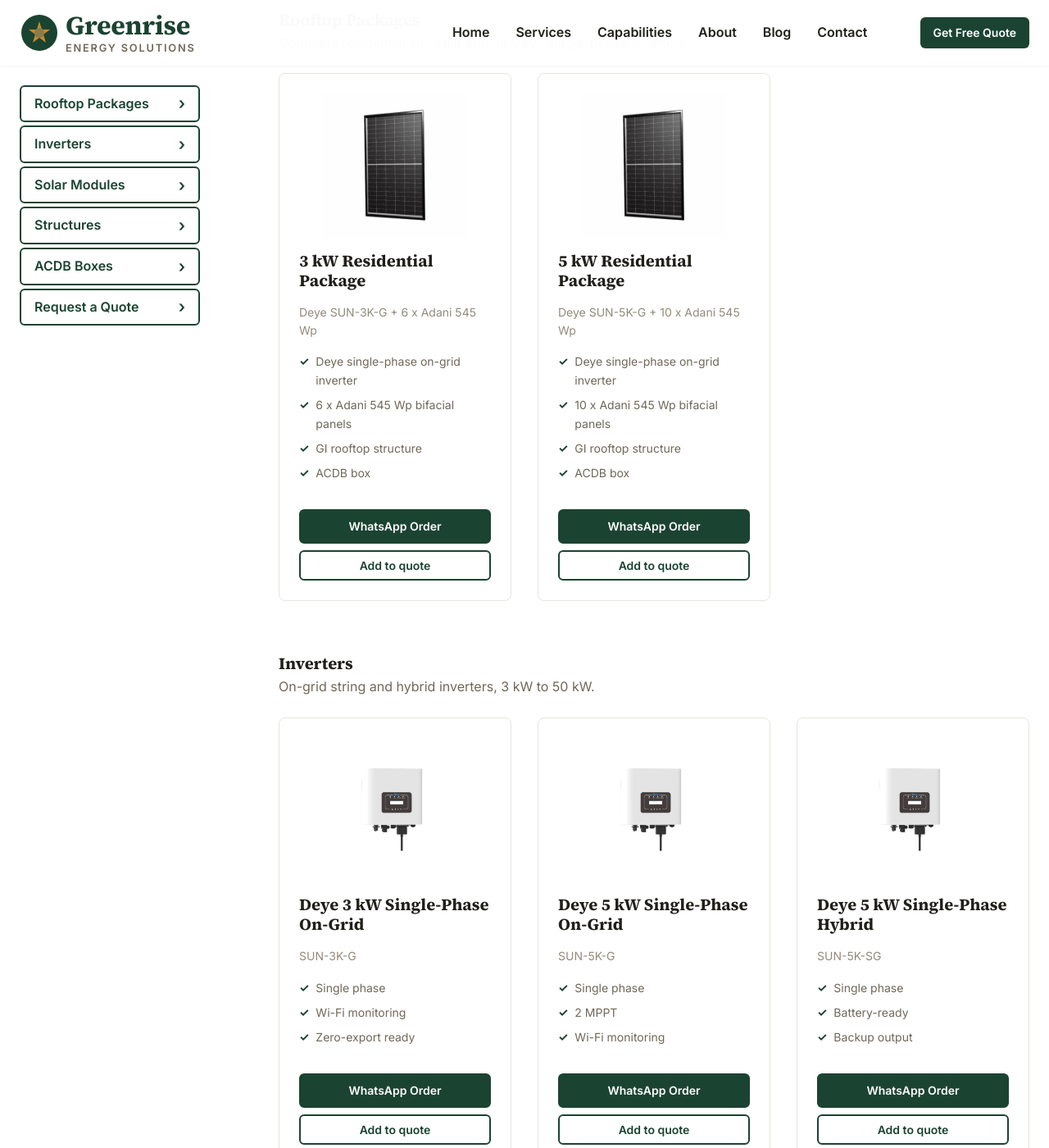
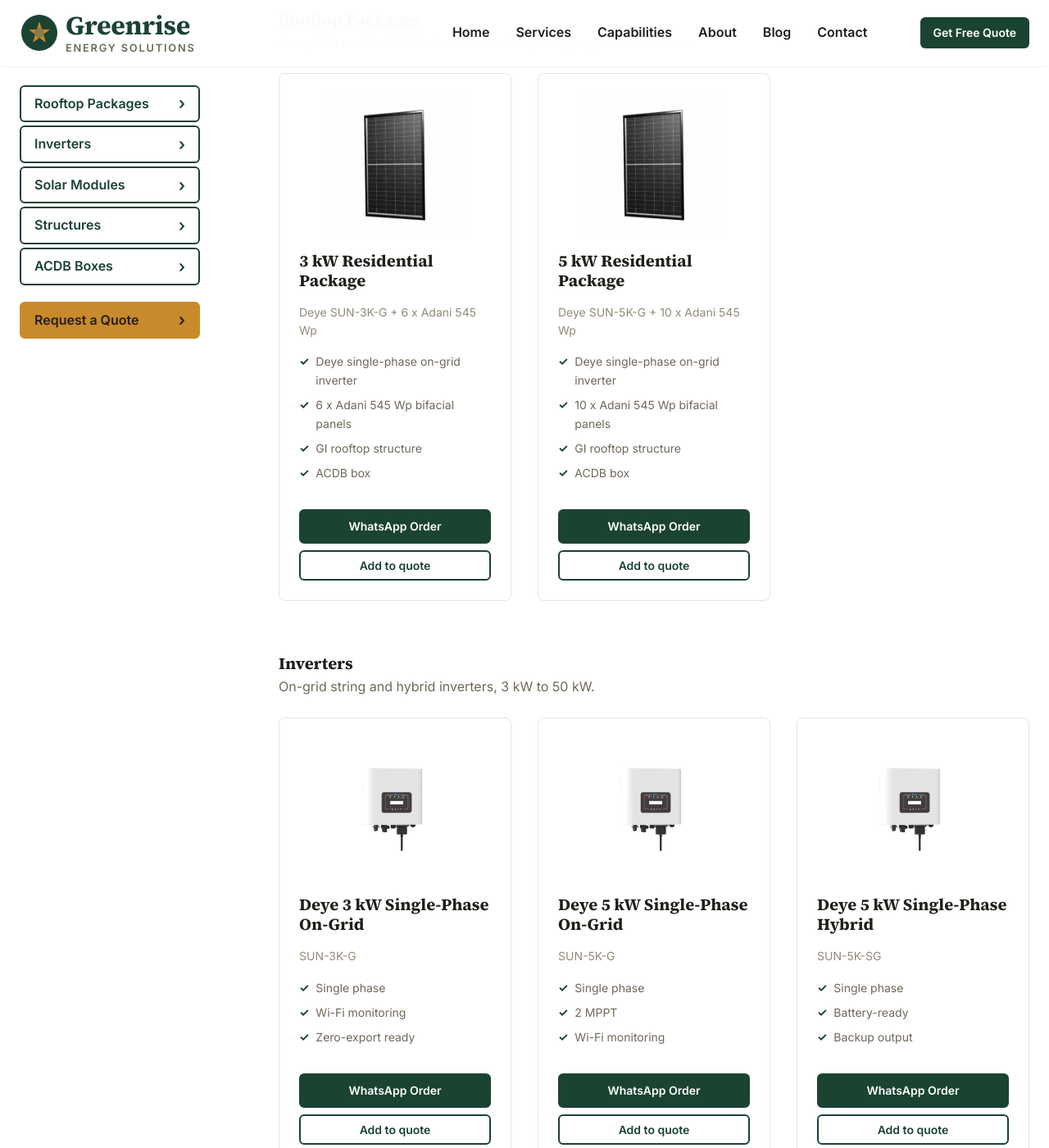
Before and after one commit to nbkarthi/greenriseenergy, a Jekyll site: the page built from shop/index.html, in a window 1280 px wide and 1400 px high, scrolled down 342 px. Shown: the whole window at 82% size. Built offline with Jekyll 4.4.1, drawn with Linux system fonts in a browser that asks for light colours.

Commit message:
shop: highlight quote menu item

```diff
--- a/shop/index.html
+++ b/shop/index.html
@@ -29,6 +29,8 @@
     .shop-nav a::after { content: '\203A'; font-size: 1.25em; line-height: 1; }
     .shop-nav a:hover { background-color: var(--color-primary); color: var(--color-white); }
     .shop-main section:first-child h2 { margin-top: 0; }
+    .shop-nav .shop-nav-cta { margin-top: var(--spacing-md); background-color: var(--color-highlight); border-color: var(--color-highlight); color: var(--color-gray-900); }
+    .shop-nav .shop-nav-cta:hover { background-color: var(--color-highlight-dark); border-color: var(--color-highlight-dark); color: var(--color-gray-900); }
     .shop h2 { scroll-margin-top: calc(var(--header-height) + var(--spacing-lg)); }
     @media (max-width: 800px) {
       .shop-layout { grid-template-columns: 1fr; gap: 0; }
@@ -60,7 +62,7 @@
         {% for group in site.data.shop %}
         <a href="#{{ group.id }}">{{ group.category }}</a>
         {% endfor %}
-        <a href="#quote">Request a Quote</a>
+        <a class="shop-nav-cta" href="#quote">Request a Quote</a>
       </nav>
 
       <div class="shop-main">
```
